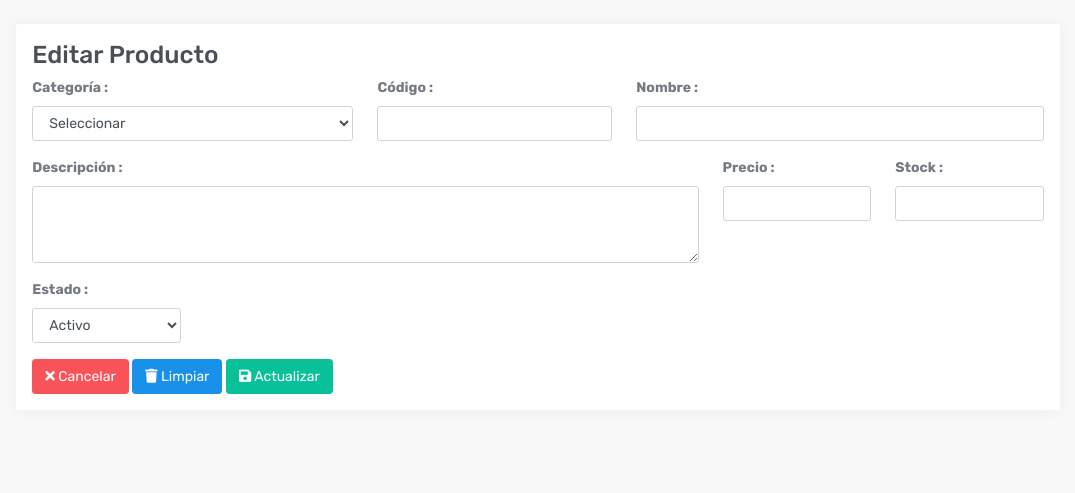
After one commit to MATZUMOTO999/Sistenta_2026, a PHP site: template app/views/admin/productos/editar.php in a window 1280 px wide. The commit adds this page. Shown: the top 493 px of the page, without its empty margins (102-1177 px from the left). Run offline with PHP 8.4, Linux system fonts and the light colour scheme; the template is opened without the code that fills it, so the values that code supplies are empty; a stand-in replaces the project's code that opens the database connection; some libraries are stand-ins or nearby versions.

Commit message:
Avance1.04

```diff
--- /dev/null
+++ b/app/views/admin/productos/editar.php
@@ -0,0 +1,70 @@
+<?php require  __DIR__ . '/../../layouts/header.php'; ?>
+<?php
+$categoriaSeleccionada = (string) ($producto['categoria_id'] ?? '');
+$categoriaDisponible = false;
+foreach ($categorias as $categoria) {
+    if ((string) $categoria['id'] === $categoriaSeleccionada) {
+        $categoriaDisponible = true;
+        break;
+    }
+}
+?>
+<div class="card p-3">
+    <h3>Editar Producto</h3>
+    <form action="<?= BASE_URL ?>/admin/productos/actualizar" method="post">
+        <input type="hidden" name="id" value="<?= htmlspecialchars((string) $producto['id'], ENT_QUOTES, 'UTF-8') ?>">
+        <div class="row">
+            <div class="col-md-4 form-group">
+                <label for="categoria_id">Categoría :</label>
+                <select name="categoria_id" id="categoria_id" class="form-control" required>
+                    <option value="" disabled <?= $categoriaSeleccionada === '' ? 'selected' : '' ?>>Seleccionar</option>
+                    <?php if ($categoriaSeleccionada !== '' && !$categoriaDisponible): ?>
+                        <option value="<?= htmlspecialchars($categoriaSeleccionada, ENT_QUOTES, 'UTF-8') ?>" selected>Categoría no disponible</option>
+                    <?php endif; ?>
+                    <?php foreach ($categorias as $categoria): ?>
+                        <option value="<?= htmlspecialchars((string) $categoria['id'], ENT_QUOTES, 'UTF-8') ?>" <?php if ((string) $categoria['id'] === $categoriaSeleccionada) {
+                                                                    echo "selected";
+                                                                } ?>><?= htmlspecialchars($categoria['nombre'], ENT_QUOTES, 'UTF-8') ?></option>
+                    <?php endforeach; ?>
+                </select>
+            </div>
+            <div class="col-md-3 form-group">
+                <label for="codigo_sku">Código :</label>
+                <input type="text" class="form-control" name="codigo_sku" id="codigo_sku" maxlength="50" value="<?= htmlspecialchars((string) $producto['codigo_sku'], ENT_QUOTES, 'UTF-8') ?>" required>
+            </div>
+            <div class="col-md-5 form-group">
+                <label for="nombre">Nombre :</label>
+                <input type="text" class="form-control" name="nombre" id="nombre" maxlength="150" value="<?= htmlspecialchars((string) $producto['nombre'], ENT_QUOTES, 'UTF-8') ?>" required>
+            </div>
+            <div class="col-md-8 form-group">
+                <label for="descripcion">Descripción :</label>
+                <textarea name="descripcion" id="descripcion" required class="form-control" maxlength="500" rows="3"><?= htmlspecialchars((string) $producto['descripcion'], ENT_QUOTES, 'UTF-8') ?></textarea>
+            </div>
+            <div class="col-md-2 form-group">
+                <label for="precio_venta">Precio :</label>
+                <input type="number" class="form-control" name="precio_venta" id="precio_venta" min="0" step="0.01" value="<?= htmlspecialchars((string) $producto['precio_venta'], ENT_QUOTES, 'UTF-8') ?>" required>
+            </div>
+            <div class="col-md-2 form-group">
+                <label for="stock_actual">Stock :</label>
+                <input type="number" class="form-control" name="stock_actual" id="stock_actual" min="0" value="<?= htmlspecialchars((string) $producto['stock_actual'], ENT_QUOTES, 'UTF-8') ?>" required>
+            </div>
+            <div class="col-md-2 form-group">
+                <label for="activo">Estado :</label>
+                <select name="activo" id="activo" class="form-control">
+                    <option value="1" <?php if ((string) $producto['activo'] === '1') {
+                                            echo "selected";
+                                        } ?>>Activo</option>
+                    <option value="0" <?php if ((string) $producto['activo'] === '0') {
+                                            echo "selected";
+                                        } ?>>Inactivo</option>
+                </select>
+            </div>
+        </div>
+        <div>
+            <a class="btn btn-danger" href="<?= BASE_URL ?>/admin/productos"><i class="fas fa-times"></i> Cancelar</a>
+            <button class="btn btn-info" type="reset"><i class="fas fa-trash"></i> Limpiar</button>
+            <button class="btn btn-success" type="submit"><i class="fas fa-save"></i> Actualizar</button>
+        </div>
+    </form>
+</div>
+<?php require  __DIR__ . '/../../layouts/footer.php'; ?>
```
Also changed, not shown: app/controllers/Admin/ProductosController.php (+85 -0 lines), app/models/Admin/productos.php (+44 -3 lines), app/views/admin/productos/index.php (+18 -13 lines).
